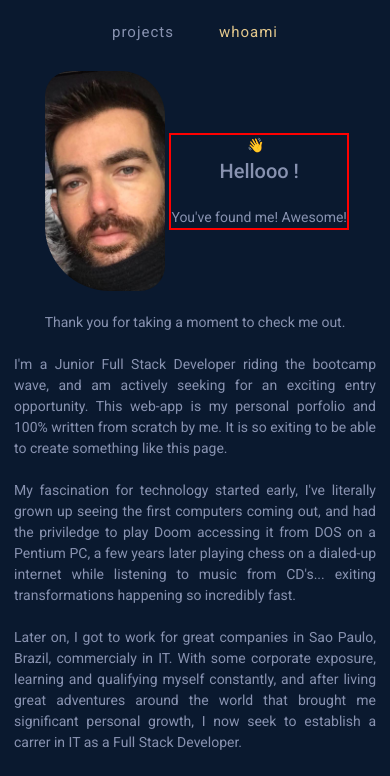
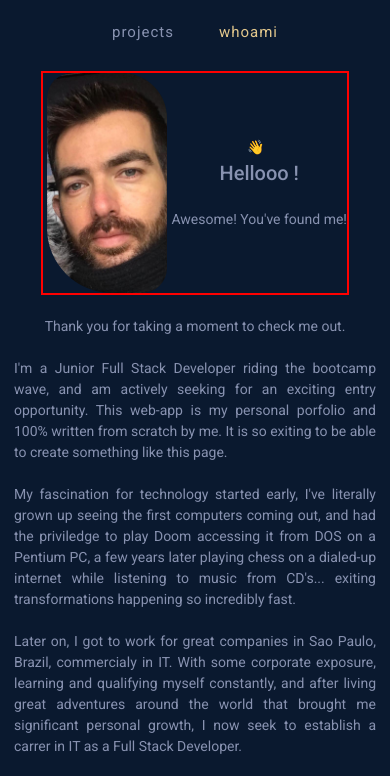
Before and after one commit to nnikitingeorgijlvovic/test, a React app: page /whoami in a window 390 px wide. Shown: the part 57-833 px from the top of the page. Built offline with nearby package versions, Linux system fonts and the light colour scheme.

Commit message:
Mobile view optimized.

```diff
--- a/src/pages/WhoAmI.js
+++ b/src/pages/WhoAmI.js
@@ -6,7 +6,7 @@ function WhoAmI() {
         <div className="hello-container">
           <span>👋 </span> <p className="hello">Hellooo !</p>
           <br />
-          <p>You've found me! Awesome!</p>
+          <p>Awesome! You've found me!</p>
         </div>
       </div>
       <p> Thank you for taking a moment to check me out. </p>
--- a/src/styles/main.scss
+++ b/src/styles/main.scss
@@ -391,14 +391,15 @@ a {
   text-align: justify;
 
   .whoami-header {
+    border: 2px solid red;
     display: flex;
     justify-content: center;
     align-items: center;
     margin-bottom: 1.5em;
     text-align: center;
+    width: fit-content;
 
     .hello-container {
-      border: 2px solid red;
       justify-self: flex-start;
     }
 
```
